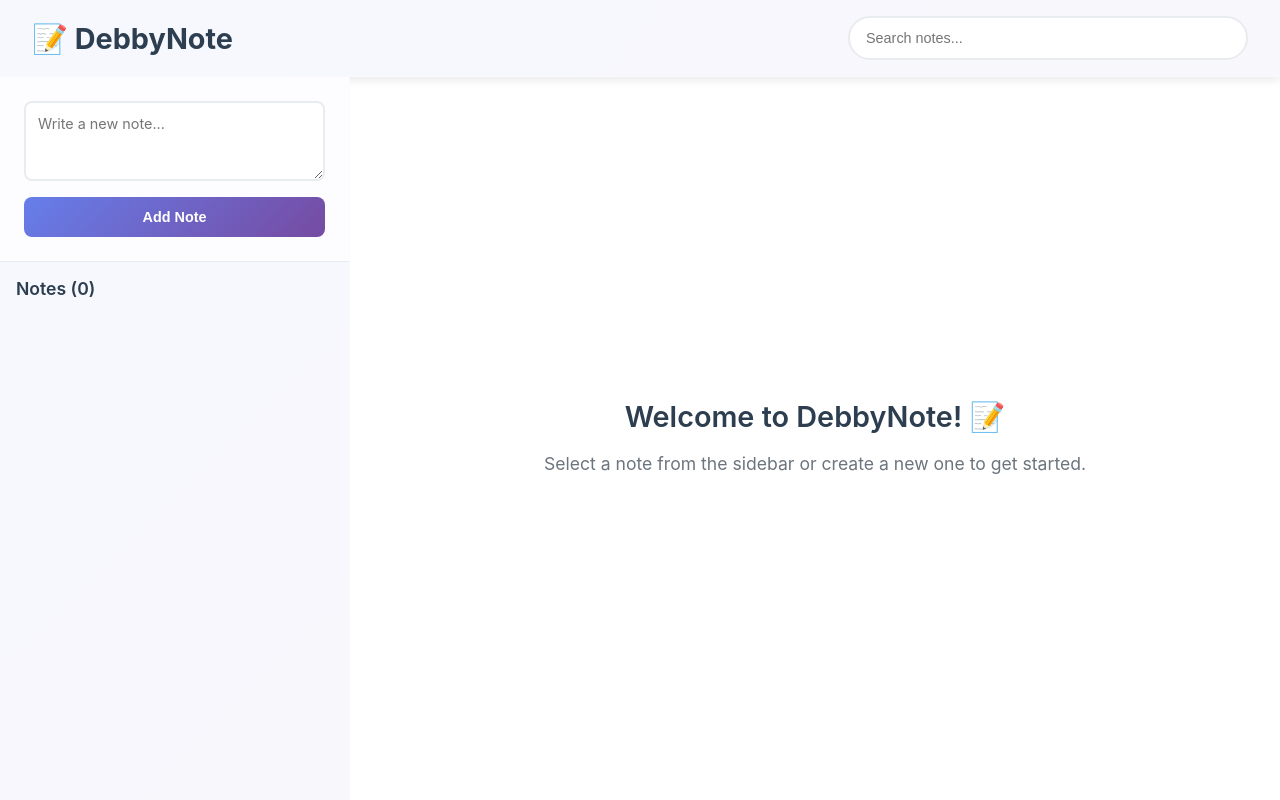
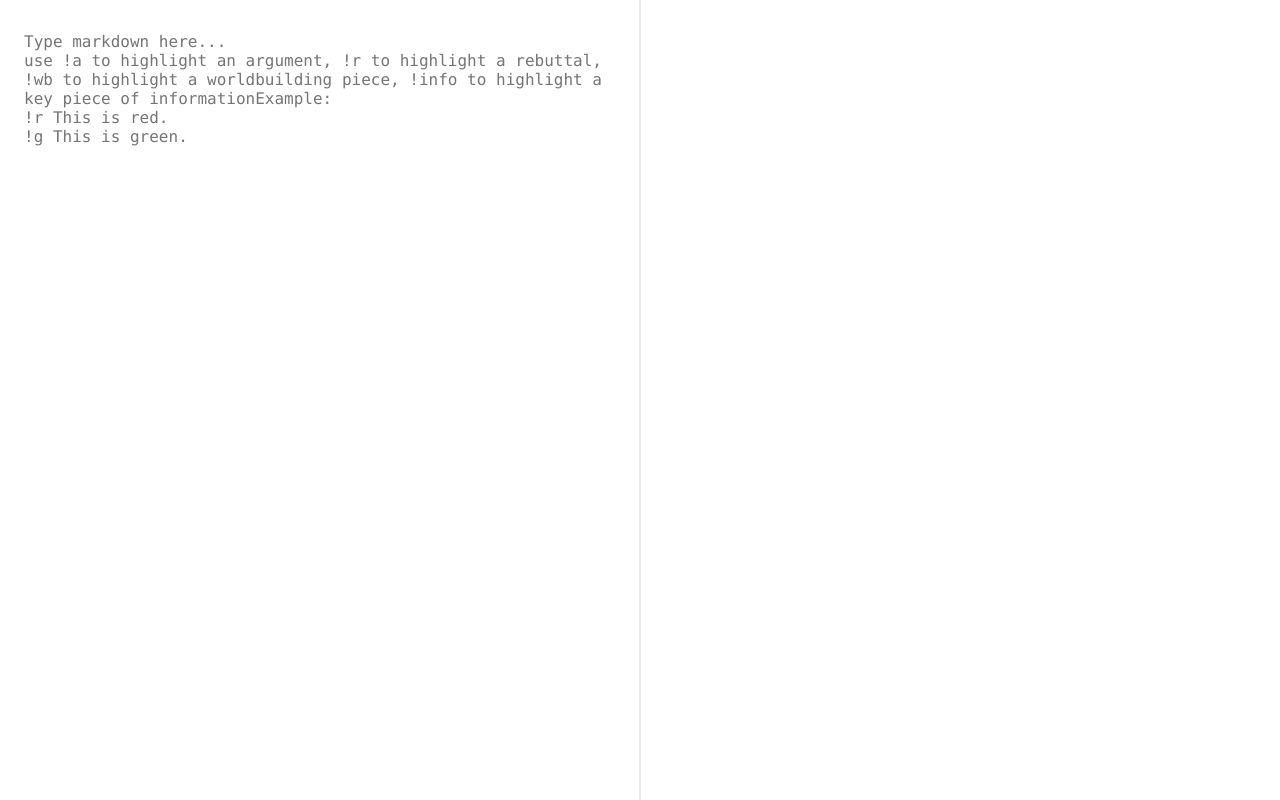
Before and after one commit to DefaltZ/Debbynote, a React app: page / in a window 1280 px wide. Built offline with nearby package versions, Linux system fonts and the light colour scheme.

Commit message:
prototype with basic highlighting added

```diff
--- a/package.json
+++ b/package.json
@@ -13,17 +13,19 @@
   "license": "ISC",
   "description": "",
   "dependencies": {
+    "dompurify": "^3.2.6",
+    "marked": "^15.0.12",
     "react": "^18.2.0",
     "react-dom": "^18.2.0"
   },
   "devDependencies": {
-    "electron": "^36.4.0",
     "@babel/core": "^7.23.0",
     "@babel/preset-env": "^7.23.0",
     "@babel/preset-react": "^7.22.0",
     "babel-loader": "^9.1.0",
     "concurrently": "^8.2.0",
     "css-loader": "^6.8.0",
+    "electron": "^36.4.0",
     "html-webpack-plugin": "^5.5.0",
     "style-loader": "^3.3.0",
     "webpack": "^5.88.0",
--- a/src/App.js
+++ b/src/App.js
@@ -1,134 +1,10 @@
-import React, { useState, useEffect } from 'react';
+import React from 'react';
+import MarkdownEditor from './MarkdownEditor';
 
 function App() {
-  const [notes, setNotes] = useState([]);
-  const [currentNote, setCurrentNote] = useState('');
-  const [selectedNote, setSelectedNote] = useState(null);
-  const [searchTerm, setSearchTerm] = useState('');
-
-  // Load notes from localStorage on component mount
-  useEffect(() => {
-    const savedNotes = localStorage.getItem('debbynote-notes');
-    if (savedNotes) {
-      setNotes(JSON.parse(savedNotes));
-    }
-  }, []);
-
-  // Save notes to localStorage whenever notes change
-  useEffect(() => {
-    localStorage.setItem('debbynote-notes', JSON.stringify(notes));
-  }, [notes]);
-
-  const addNote = () => {
-    if (currentNote.trim()) {
-      const newNote = {
-        id: Date.now(),
-        content: currentNote,
-        timestamp: new Date().toLocaleString(),
-        title: currentNote.split('\n')[0].substring(0, 50) + (currentNote.split('\n')[0].length > 50 ? '...' : '')
-      };
-      setNotes([newNote, ...notes]);
-      setCurrentNote('');
-      setSelectedNote(newNote);
-    }
-  };
-
-  const deleteNote = (id) => {
-    setNotes(notes.filter(note => note.id !== id));
-    if (selectedNote && selectedNote.id === id) {
-      setSelectedNote(null);
-    }
-  };
-
-  const updateNote = (id, content) => {
-    setNotes(notes.map(note =>
-      note.id === id
-        ? { ...note, content, title: content.split('\n')[0].substring(0, 50) + (content.split('\n')[0].length > 50 ? '...' : '') }
-        : note
-    ));
-  };
-
-  const filteredNotes = notes.filter(note =>
-    note.title.toLowerCase().includes(searchTerm.toLowerCase()) ||
-    note.content.toLowerCase().includes(searchTerm.toLowerCase())
-  );
-
   return (
-    <div className="app">
-      <header className="header">
-        <h1>📝 DebbyNote</h1>
-        <div className="search-container">
-          <input
-            type="text"
-            placeholder="Search notes..."
-            value={searchTerm}
-            onChange={(e) => setSearchTerm(e.target.value)}
-            className="search-input"
-          />
-        </div>
-      </header>
-
-      <div className="main-content">
-        <div className="sidebar">
-          <div className="new-note-section">
-            <textarea
-              placeholder="Write a new note..."
-              value={currentNote}
-              onChange={(e) => setCurrentNote(e.target.value)}
-              className="new-note-input"
-              rows="3"
-            />
-            <button onClick={addNote} className="add-note-btn">
-              Add Note
-            </button>
-          </div>
-
-          <div className="notes-list">
-            <h3>Notes ({filteredNotes.length})</h3>
-            {filteredNotes.map(note => (
-              <div
-                key={note.id}
-                className={`note-item ${selectedNote?.id === note.id ? 'selected' : ''}`}
-                onClick={() => setSelectedNote(note)}
-              >
-                <div className="note-title">{note.title}</div>
-                <div className="note-timestamp">{note.timestamp}</div>
-                <button
-                  onClick={(e) => {
-                    e.stopPropagation();
-                    deleteNote(note.id);
-                  }}
-                  className="delete-btn"
-                >
-                  🗑️
-                </button>
-              </div>
-            ))}
-          </div>
-        </div>
-
-        <div className="note-editor">
-          {selectedNote ? (
-            <div className="editor-content">
-              <div className="editor-header">
-                <h3>Editing Note</h3>
-                <span className="note-date">{selectedNote.timestamp}</span>
-              </div>
-              <textarea
-                value={selectedNote.content}
-                onChange={(e) => updateNote(selectedNote.id, e.target.value)}
-                className="note-textarea"
-                placeholder="Start writing your note..."
-              />
-            </div>
-          ) : (
-            <div className="empty-state">
-              <h2>Welcome to DebbyNote! 📝</h2>
-              <p>Select a note from the sidebar or create a new one to get started.</p>
-            </div>
-          )}
-        </div>
-      </div>
+    <div className="app" style={{ minHeight: '100vh', height: '100vh', background: '#fff', display: 'flex' }}>
+      <MarkdownEditor />
     </div>
   );
 }
--- /dev/null
+++ b/src/MarkdownEditor.js
@@ -0,0 +1,56 @@
+import React, { useState } from 'react';
+import { marked } from 'marked';
+import DOMPurify from 'dompurify';
+import './styles.css';
+
+// Preprocess markdown to handle custom syntax
+function preprocessMarkdown(md) {
+  return md
+    .split('\n')
+    .map(line => {
+      if (line.startsWith('!a ')) {
+        // Argument higlight
+        return `<span class="md-highlight-red">${line.slice(3)}</span>`;
+
+      } else if (line.startsWith('!r')) {
+        // rebuttal highlight
+        return `<span class="md-highlight-green">${line.slice(3)}</span>`;
+
+        //worldbuilding highlight
+      } else if (line.startsWith('!wb')) {
+        return `<span class="md-highlight-blue">${line.slice(3)}</span>`;
+
+        //other key piece of information highlight
+      } else if (line.startsWith('!info')) {
+        return `<span class="md-highlight-yellow">${line.slice(5)}</span>`;
+      }
+      return line;
+    })
+    .join('\n');
+}
+
+function MarkdownEditor() {
+  const [markdown, setMarkdown] = useState('');
+
+  // Preprocess, then parse markdown
+  const processed = preprocessMarkdown(markdown);
+  const html = DOMPurify.sanitize(marked.parse(processed));
+
+  return (
+    <div className="markdown-editor-container">
+      <textarea
+        className="markdown-input"
+        value={markdown}
+        onChange={e => setMarkdown(e.target.value)}
+        placeholder={
+          'Type markdown here...\n' +
+          'use !a to highlight an argument, !r to highlight a rebuttal, !wb to highlight a worldbuilding piece, !info to highlight a key piece of information' +
+          'Example:\n!r This is red.\n!g This is green.'
+        }
+      />
+      <div className="markdown-preview" dangerouslySetInnerHTML={{ __html: html }} />
+    </div>
+  );
+}
+
+export default MarkdownEditor;
--- a/src/styles.css
+++ b/src/styles.css
@@ -317,3 +317,101 @@ body {
     height: 50%;
   }
 }
+
+/* --- Markdown Editor Styles --- */
+.markdown-editor-container {
+  display: flex;
+  flex-direction: row;
+  gap: 0;
+  background: #fff;
+  border-radius: 0;
+  box-shadow: none;
+  padding: 0;
+  margin: 0;
+  width: 100vw;
+  height: 100vh;
+  max-width: none;
+  min-height: 0;
+}
+
+.markdown-input {
+  flex: 1;
+  min-width: 0;
+  min-height: 100vh;
+  height: 100vh;
+  font-size: 1rem;
+  font-family: 'Fira Mono', 'Consolas', 'Menlo', monospace;
+  border: none;
+  border-right: 1px solid #e9ecef;
+  border-radius: 0;
+  padding: 2rem 1.5rem;
+  resize: none;
+  background: #fff;
+  transition: none;
+  box-shadow: none;
+}
+
+.markdown-input:focus {
+  outline: none;
+  border-color: #e9ecef;
+}
+
+.markdown-preview {
+  flex: 1;
+  min-width: 0;
+  min-height: 100vh;
+  height: 100vh;
+  background: #fff;
+  border-radius: 0;
+  border: none;
+  border-left: 1px solid #e9ecef;
+  padding: 2rem 1.5rem;
+  overflow: auto;
+  font-size: 1rem;
+  font-family: 'Segoe UI', 'Roboto', 'Oxygen', 'Ubuntu', 'Cantarell', 'Fira Sans', 'Droid Sans', 'Helvetica Neue', sans-serif;
+  box-shadow: none;
+}
+
+.md-highlight-red {
+  display: block;
+  background: #ffeaea;
+  color: #c0392b;
+  border-left: 5px solid #e74c3c;
+  padding: 0.5em 1em;
+  margin: 0.5em 0;
+  border-radius: 6px;
+  font-weight: 500;
+}
+
+.md-highlight-green {
+  display: block;
+  background: #eaffea;
+  color: #218c3a;
+  border-left: 5px solid #27ae60;
+  padding: 0.5em 1em;
+  margin: 0.5em 0;
+  border-radius: 6px;
+  font-weight: 500;
+}
+
+.md-highlight-blue {
+  display: block;
+  background: #eaf0ff;
+  color: #2980b9;
+  border-left: 5px solid #3498db;
+  padding: 0.5em 1em;
+  margin: 0.5em 0;
+  border-radius: 6px;
+  font-weight: 500;
+}
+
+.md-highlight-yellow {
+  display: block;
+  background: #fff8e1;
+  color: #f1c40f;
+  border-left: 5px solid #f39c12;
+  padding: 0.5em 1em;
+  margin: 0.5em 0;
+  border-radius: 6px;
+  font-weight: 500;
+}
```
Also changed, not shown: 1 other file (tests, documents, lock files or other folders).
